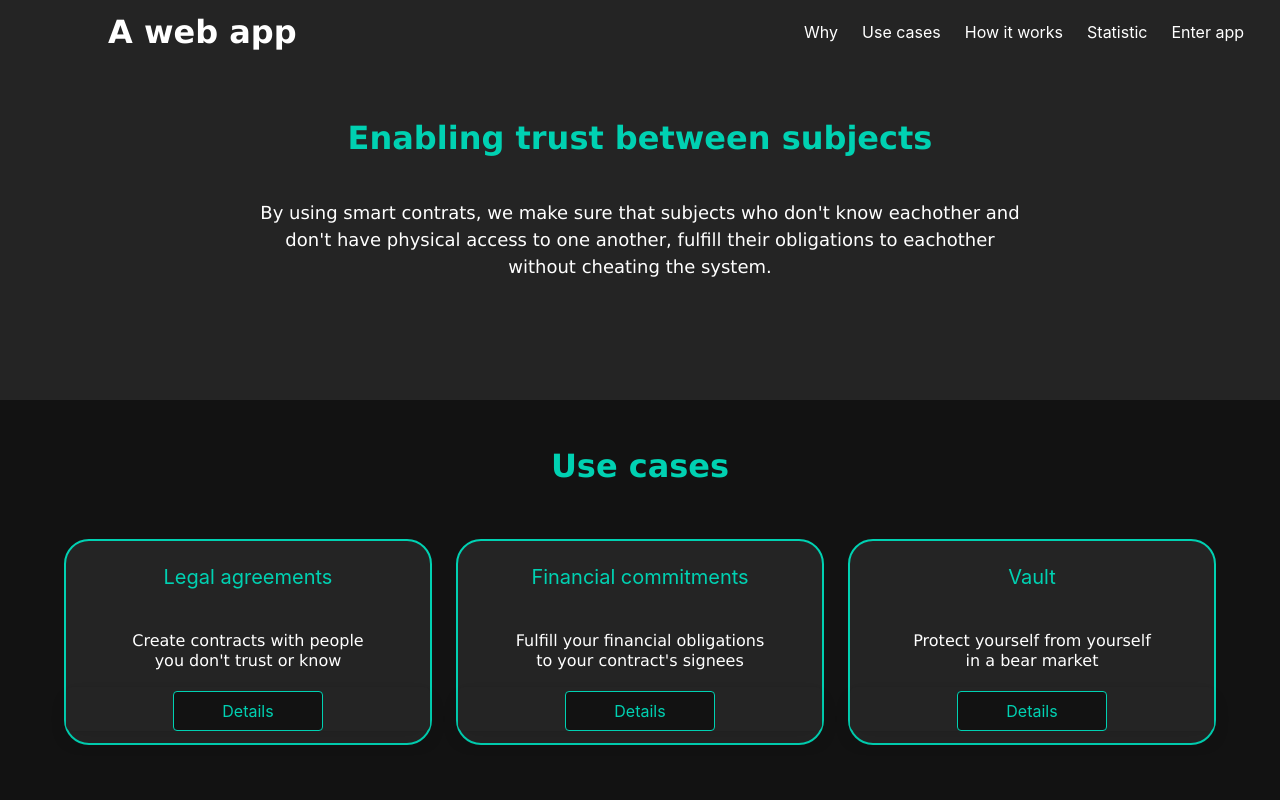
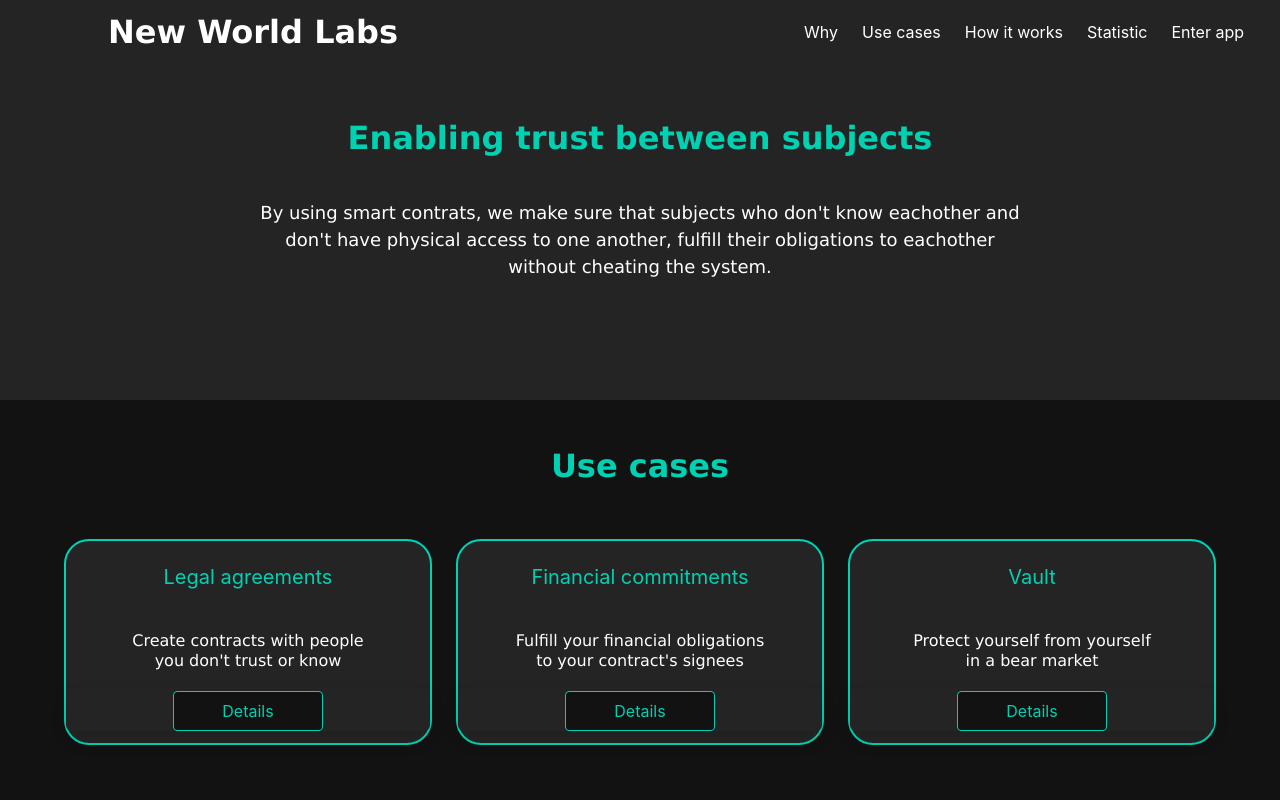
Before and after one commit to farinavito/Web3-Website, a Next.js app: page / in a window 1280 px wide. Shown: the top 800 px of the page. Built offline with nearby package versions, Linux system fonts and the light colour scheme.

Commit message:
changed the website's name

```diff
--- a/pages/index.js
+++ b/pages/index.js
@@ -27,7 +27,7 @@ const Homepage = () => {
                         <div className='navbar-item'></div>
                           <div className='navbar-item'>
                             <Link href='/'>
-                                <a><h1>A web app</h1></a>
+                                <a><h1>New World Labs</h1></a>
                             </Link>
                           </div>
                         </div>
```
